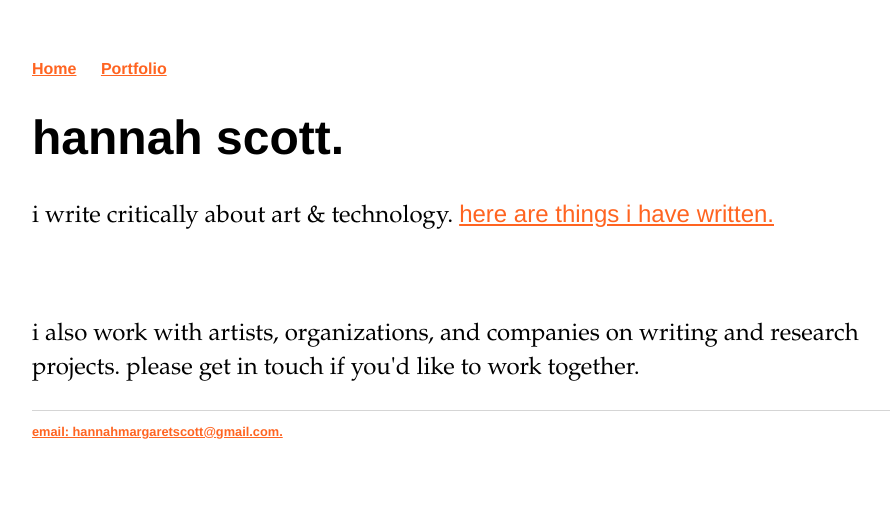
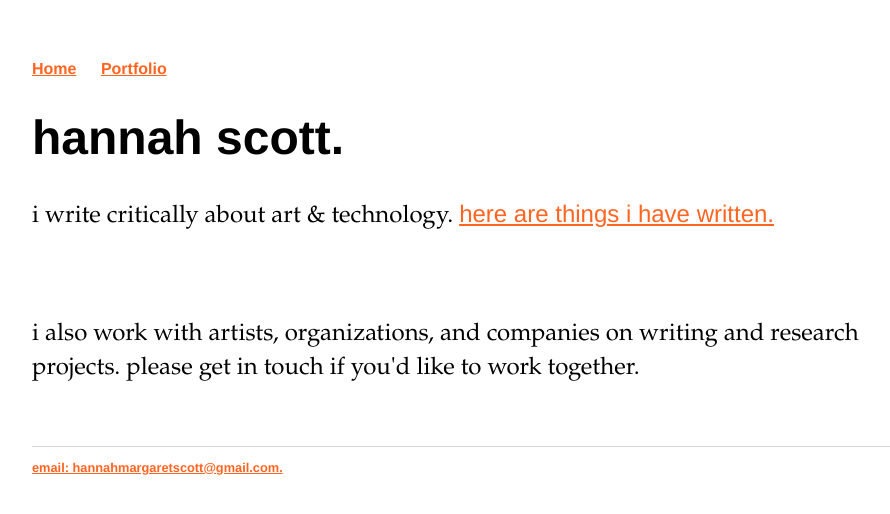
Before and after one commit to hannahmargaretscott/hannahmargaretscott.github.io, a Jekyll site: the page built from index.html, in a window 1280 px wide. Shown: the top 514 px of the page, without its empty margins (160-1050 px from the left). Built offline with Jekyll 4.4.1, drawn with Linux system fonts in a browser that asks for light colours.

Commit message:
Update index.html

```diff
--- a/index.html
+++ b/index.html
@@ -2,9 +2,12 @@
 layout: default
 title: hannah scott
 ---
+<link rel="stylesheet" type="text/css" href="/css/main.css">
+
 <div class="blurb">
 	<h1>hannah scott.</h1>
 	<p>i write critically about art & technology. <a href="/portfolio">here are things i have written.</a></p>
 	<br></br>
 	<p>i also work with artists, organizations, and companies on writing and research projects. please get in touch if you'd like to work together.</p>
-</div><!-- /.blurb -->
+<br></br>
+</div>
```
